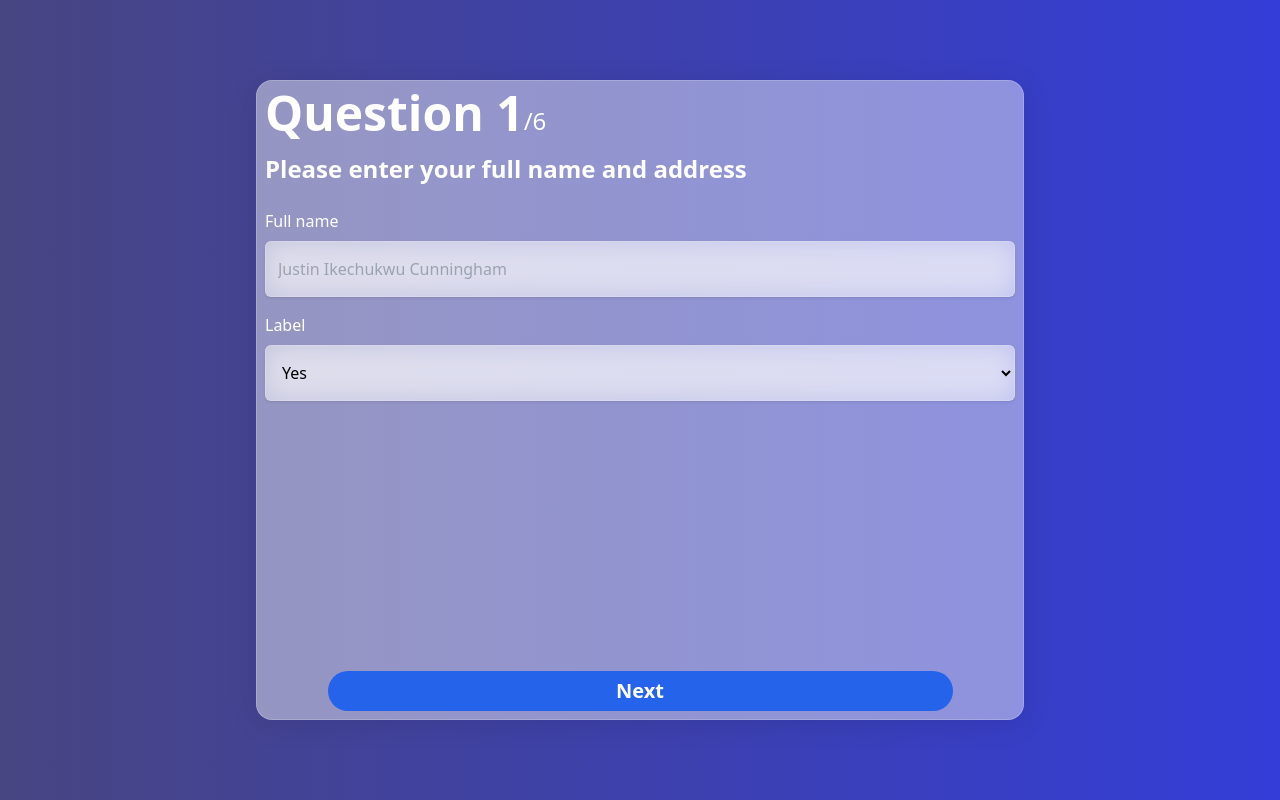
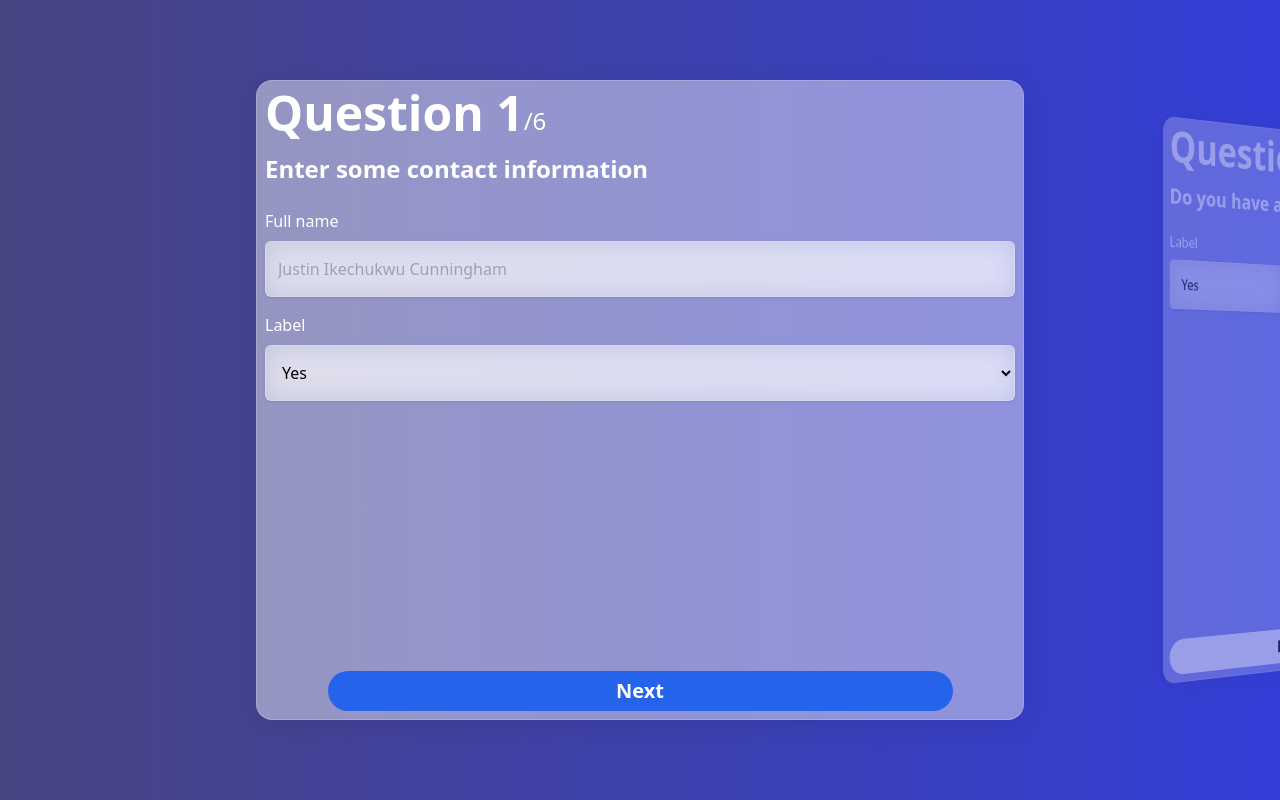
Before and after one commit to miarolfe/SwEngGroup30, a Next.js app in the folder front/life-insurance-front/: page /quote in a window 1280 px wide. Built offline with nearby package versions, Linux system fonts and the light colour scheme.

Commit message:
Change structure of questions

```diff
--- a/front/life-insurance-front/app/quote/page.tsx
+++ b/front/life-insurance-front/app/quote/page.tsx
@@ -3,7 +3,7 @@
 import { useState, useRef, useEffect, useMemo } from "react";
 
 import QuoteQuestion from "@/components/QuoteQuestion/QuoteQuestion";
-import SingleLineTextBox from "@/components/SingleLineTextBox";
+import test from "./questions.json";
 
 const QuoteBlock = ({
   position,
@@ -75,143 +75,18 @@ const Quote = () => {
   return (
     <div className="flex flex-row justify-center items-center h-screen overflow-x-hidden grad-bg">
       <div className={`h-full w-full test persp`}>
-        <QuoteBlock position={0} current={curr}>
-          <QuoteQuestion
-            question="Please enter your full name and address"
-            onClickNext={handleIncrement}
-            active={curr === 0}
-            questionNo={1}
-            newComps={[
-              {
-                textPlaceholder: "Justin Ikechukwu Cunningham",
-                label: "Full name",
-              },
-              {
-                dropdownOptions: ["Yes", "No", "Maybe"],
-                label: "lol",
-              },
-            ]}
-          />
-        </QuoteBlock>
-
-        {/* <QuoteBlock position={1} current={curr}>
-          <QuoteQuestion
-            question="Do you have any medical conditions?"
-            onClickNext={handleIncrement}
-            onClickBack={handleDecrement}
-            active={curr === 1}
-            questionNo={2}
-            components={[
-              <SingleLineTextBox
-                label="Name"
-                placeholder="Name"
-                type="text"
-                value={name}
-                onChange={(e) => setName(e.target.value)}
-              />,
-              <SingleLineTextBox
-                label="Address"
-                placeholder="123 Main Street, Town"
-                type="text"
-              />,
-            ]}
-          />
-        </QuoteBlock>
-
-        <QuoteBlock position={2} current={curr}>
-          <QuoteQuestion
-            question="Do you take any medication?"
-            active={curr === 2}
-            onClickNext={handleIncrement}
-            onClickBack={handleDecrement}
-            questionNo={3}
-            components={[
-              <SingleLineTextBox
-                label="Name"
-                placeholder="Name"
-                type="text"
-                value={name}
-                onChange={(e) => setName(e.target.value)}
-              />,
-              <SingleLineTextBox
-                label="Address"
-                placeholder="123 Main Street, Town"
-                type="text"
-              />,
-            ]}
-          />
-        </QuoteBlock>
-
-        <QuoteBlock position={3} current={curr}>
-          <QuoteQuestion
-            question="Please enter your full name and address"
-            onClickNext={handleIncrement}
-            onClickBack={handleDecrement}
-            active={curr === 3}
-            questionNo={4}
-            components={[
-              <SingleLineTextBox
-                label="Name"
-                placeholder="Name"
-                type="text"
-                value={name}
-                onChange={(e) => setName(e.target.value)}
-              />,
-              <SingleLineTextBox
-                label="Address"
-                placeholder="123 Main Street, Town"
-                type="text"
-              />,
-            ]}
-          />
-        </QuoteBlock>
-
-        <QuoteBlock position={4} current={curr}>
-          <QuoteQuestion
-            question="Do you have any medical conditions?"
-            onClickNext={handleIncrement}
-            onClickBack={handleDecrement}
-            active={curr === 4}
-            questionNo={5}
-            components={[
-              <SingleLineTextBox
-                label="Name"
-                placeholder="Name"
-                type="text"
-                value={name}
-                onChange={(e) => setName(e.target.value)}
-              />,
-              <SingleLineTextBox
-                label="Address"
-                placeholder="123 Main Street, Town"
-                type="text"
-              />,
-            ]}
-          />
-        </QuoteBlock>
-
-        <QuoteBlock position={5} current={curr}>
-          <QuoteQuestion
-            question="Do you take any medication?"
-            active={curr === 5}
-            onClickBack={handleDecrement}
-            questionNo={6}
-            components={[
-              <SingleLineTextBox
-                label="Name"
-                placeholder="Name"
-                type="text"
-                value={name}
-                onChange={(e) => setName(e.target.value)}
-              />,
-              <SingleLineTextBox
-                label="Address"
-                placeholder="123 Main Street, Town"
-                type="text"
-              />,
-            ]}
-          />
-        </QuoteBlock> */}
+        {test.map((item, idx) => (
+          <QuoteBlock position={idx} key={idx} current={curr}>
+            <QuoteQuestion
+              question={item.question}
+              onClickNext={handleIncrement}
+              onClickBack={handleDecrement}
+              active={curr === idx}
+              questionNo={idx + 1}
+              newComps={item.inputs}
+            />
+          </QuoteBlock>
+        ))}
       </div>
     </div>
   );
--- /dev/null
+++ b/front/life-insurance-front/app/quote/questions.json
@@ -0,0 +1,24 @@
+[
+  {
+    "question": "Enter some contact information",
+    "inputs": [
+      {
+        "textPlaceholder": "Justin Ikechukwu Cunningham",
+        "label": "Full name"
+      },
+      {
+        "dropdownOptions": ["Yes", "No", "Maybe"],
+        "label": "lol"
+      }
+    ]
+  },
+  {
+    "question": "Do you have any diagnosed medical conditions?",
+    "inputs": [
+      {
+        "dropdownOptions": ["Yes", "No", "Maybe"],
+        "label": "lol"
+      }
+    ]
+  }
+]
```
